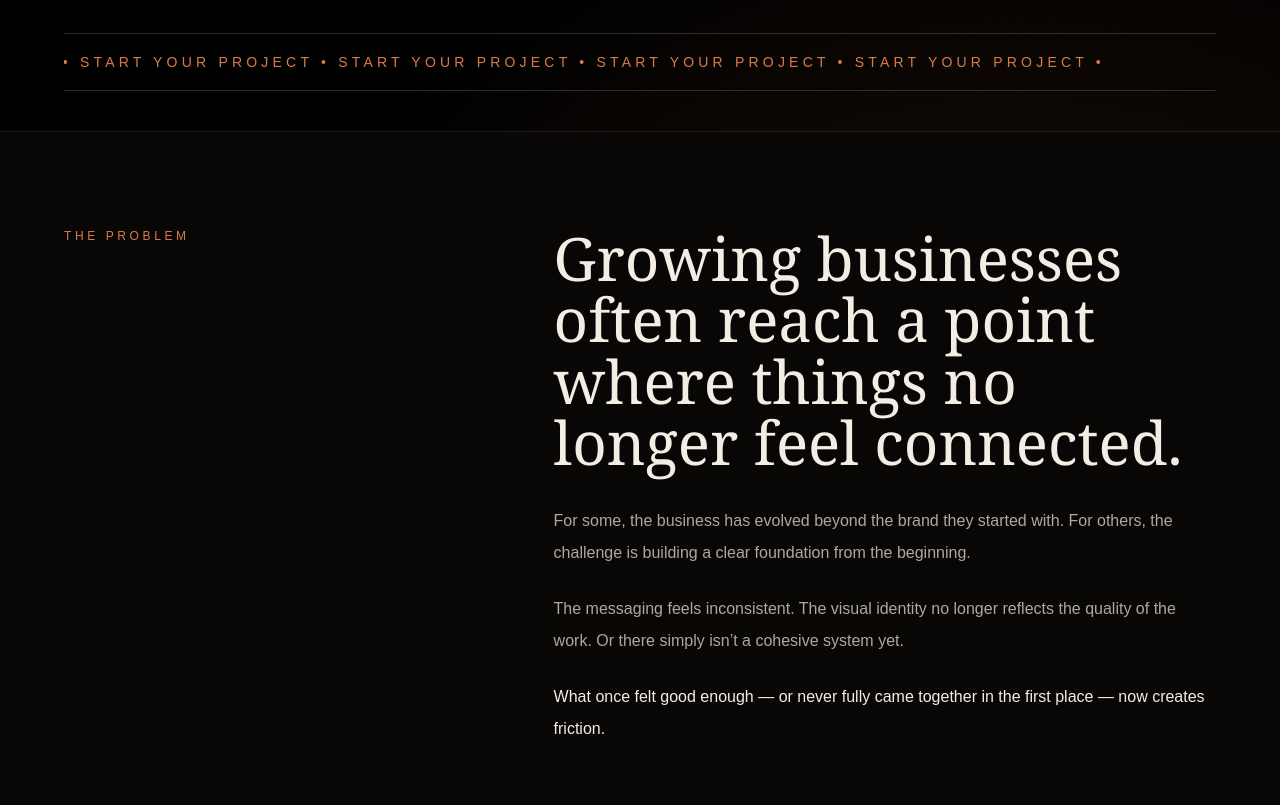
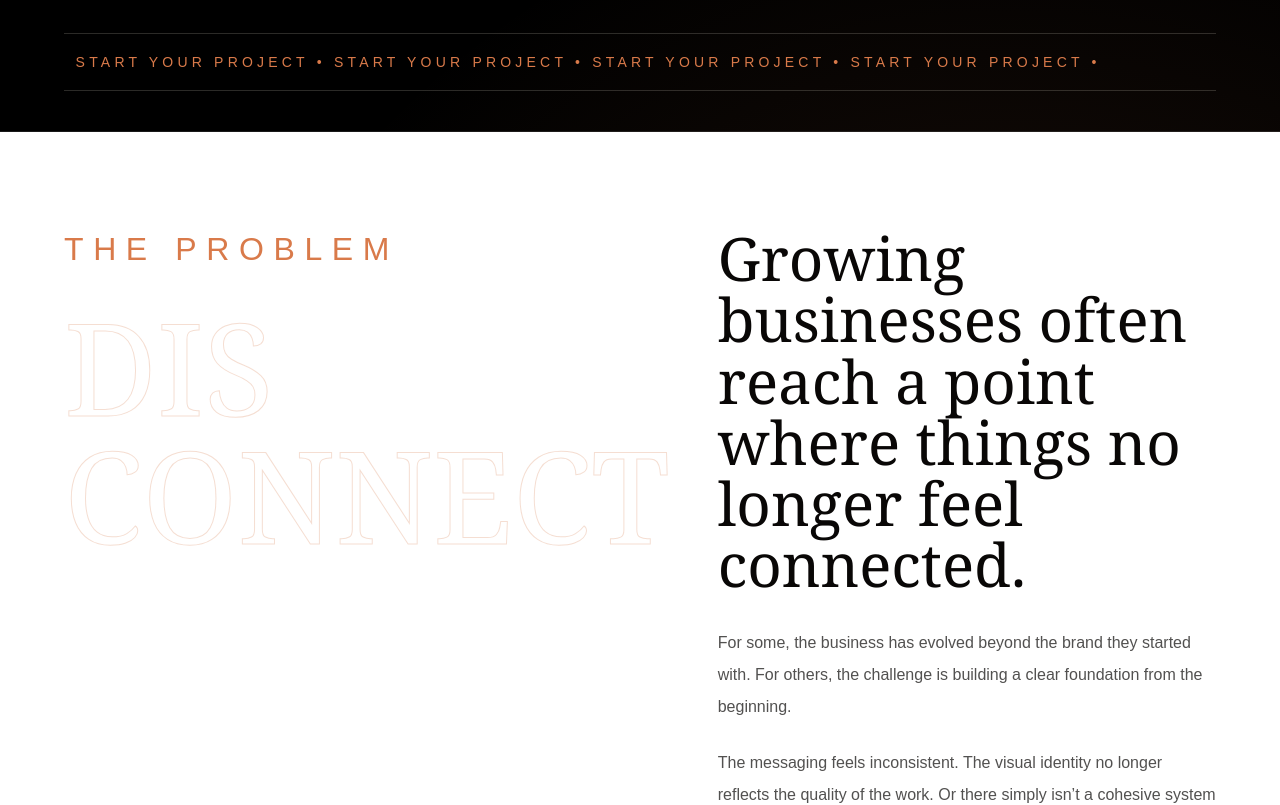
Before and after one commit to shawnachirillo/lexandhue, a Next.js app: page / in a window 1280 px wide. Shown: the part 780-1585 px from the top of the page. Built offline with nearby package versions, Linux system fonts and the light colour scheme.

Commit message:
updated the problem section

```diff
--- a/app/page.tsx
+++ b/app/page.tsx
@@ -41,10 +41,32 @@ export default function Home() {
       <Hero activeIndex={activeIndex} setActiveIndex={setActiveIndex} />
 
       {/* PROBLEM */}
-      <section className="bg-[#090706] px-6 py-24 text-[#f4ede3] md:px-10 lg:px-16">
+      <section className="bg-[#ffffff] px-6 py-24 text-[#090706] md:px-10 lg:px-16">
         <div className="section-frame grid gap-12 lg:grid-cols-[0.8fr_1.2fr]">
           <p className="text-xs uppercase tracking-[0.3em] text-[#d97a4a]">
-            The Problem
+
+            <div className="relative">
+  <p className="mb-8 text-[2rem] uppercase tracking-[.3em] text-[#d97a4a]">
+    The Problem
+  </p>
+
+  <div
+    className="
+      font-editorial
+      pointer-events-none
+      select-none
+      text-[8rem]
+      leading-none
+      tracking-[-0.0em]
+      text-transparent
+      [-webkit-text-stroke:1px_rgba(217,122,74,0.25)]
+    "
+  >
+    DIS
+    <br />
+    CONNECT
+  </div>
+</div>
           </p>
 
           <div>
@@ -53,7 +75,7 @@ export default function Home() {
               feel connected.
             </h2>
 
-            <div className="mt-8 max-w-3xl space-y-6 text-sm leading-7 text-[#f4ede3]/70 md:text-base md:leading-8">
+            <div className="mt-8 max-w-3xl space-y-6 text-sm leading-7 text-[#090706]/70 md:text-base md:leading-8">
               <p>
                 For some, the business has evolved beyond the brand they started
                 with. For others, the challenge is building a clear foundation
@@ -66,7 +88,7 @@ export default function Home() {
                 cohesive system yet.
               </p>
 
-              <p className="text-[#f4ede3]">
+              <p className="text-[#090706]">
                 What once felt good enough — or never fully came together in the
                 first place — now creates friction.
               </p>
--- a/components/HomeJourney.tsx
+++ b/components/HomeJourney.tsx
@@ -71,52 +71,51 @@ export default function HomeJourney() {
       </section>
 
  {/* PROBLEM */}
-      <section className="border-y border-[#d8cfc2]/30 px-6 py-24 md:px-10 lg:px-16">
-        <div className="section-frame grid gap-12 lg:grid-cols-[0.8fr_1.2fr]">
-          <p className="text-xs uppercase tracking-[0.3em] text-[#d97a4a]">
+<section className="bg-[#f4ede3] px-6 py-24 text-black md:px-10 lg:px-16">
+  <div className="section-frame mx-auto grid max-w-7xl gap-16 lg:grid-cols-[420px_1fr] lg:items-start">
+    <div className="min-w-0">
+      <p className="mb-10 text-xs uppercase tracking-[0.3em] text-[#d97a4a]">
         The Problem
       </p>
 
-          <div>
-            <h2 className="font-editorial text-4xl leading-tight md:text-6xl">
-              Growing businesses often reach a point where things no longer
-              feel connected.
+      <blockquote className="font-editorial max-w-[360px] text-5xl leading-[0.88] tracking-[-0.05em] text-black md:text-6xl">
+        What once
+        <br />
+        felt good
+        <br />
+        enough
+        <br />
+        now creates
+        <br />
+        <span className="italic text-[#d97a4a]">friction.</span>
+      </blockquote>
+    </div>
+
+    <div className="min-w-0">
+      <h2 className="font-editorial max-w-4xl text-5xl leading-[0.9] tracking-[-0.04em] md:text-7xl">
+        Growing businesses often reach a point where things no longer feel
+        connected.
       </h2>
 
-            <div className="mt-8 max-w-3xl space-y-6 text-base leading-8 text-[#f4ede3]/70">
+      <div className="mt-10 max-w-3xl space-y-6 text-base leading-8 text-black/65">
         <p>
           For some, the business has evolved beyond the brand they started
-                with. For others, the challenge is building a clear foundation
-                from the beginning.
+          with. For others, the challenge is building a clear foundation from
+          the beginning.
         </p>
 
         <p>
           The messaging feels inconsistent. The visual identity no longer
-                reflects the quality of the work. Or there simply isn’t a
-                cohesive system yet.
+          reflects the quality of the work. Or there simply isn’t a cohesive
+          system yet.
         </p>
 
-              <p className="text-[#f4ede3]">
-                What once felt good enough — or never fully came together in the
-                first place — now creates friction.
+        <p className="text-black">
+          What once felt good enough — or never fully came together in the first
+          place — now creates friction.
         </p>
       </div>
     </div>
-        </div>
-      </section>
-
-      {/* SOLUTION */}
-      <section className="px-6 py-24 md:px-10 lg:px-16">
-        <div className="section-frame grid gap-12 lg:grid-cols-2 lg:items-end">
-          <h2 className="font-editorial text-5xl leading-[0.95] md:text-7xl">
-            We bring strategy, brand, and digital experience into alignment.
-          </h2>
-
-          <p className="max-w-xl text-base leading-8 text-[#f4ede3]/70">
-            Lex & Hue creates thoughtful systems that feel intentional,
-            cohesive, and built for growth. The goal isn’t just a better-looking
-            brand. It’s a clearer business presence.
-          </p>
   </div>
 </section>
 
```
Lines whose indentation alone changed are shown as unchanged.
